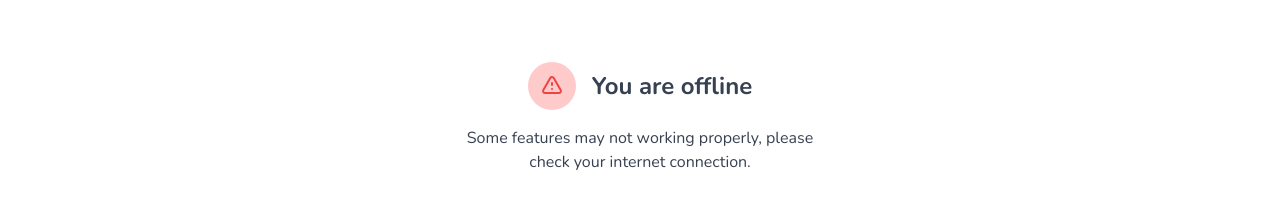
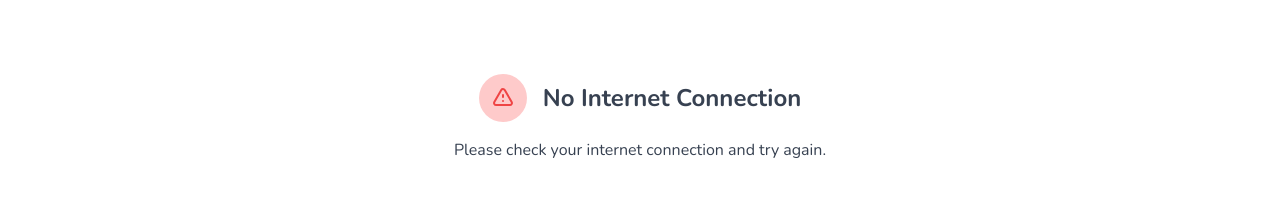
Before and after one commit to ar-rohman/glow, a Vue app: page /#/ in a window 1280 px wide. Shown: the part 282-490 px from the top of the page. Built offline with nearby package versions, Linux system fonts and the light colour scheme; no server answers.

Commit message:
chore: change error message

```diff
--- a/src/App.vue
+++ b/src/App.vue
@@ -103,7 +103,6 @@ export default {
         },
         isOnlineMode() {
             this.isOnline = navigator.onLine;
-            console.log('isOnline', this.isOnline);
             if (!this.isOnline) {
                 this.$alert({
                     group: 'swOffline',
--- a/src/components/ErrorPage.vue
+++ b/src/components/ErrorPage.vue
@@ -79,8 +79,8 @@ export default {
                 this.errorType = 'Gateway Timeout';
                 this.errorMessage = this.message;
             } else if (Window && !Navigator.onLine) {
-                this.errorType = 'You are offline';
-                this.errorMessage = 'Some features may not working properly, please check your internet connection.';
+                this.errorType = 'No Internet Connection';
+                this.errorMessage = 'Please check your internet connection and try again.';
             } else {
                 this.errorType = 'Unknown Error';
                 this.errorMessage = this.message;
```
